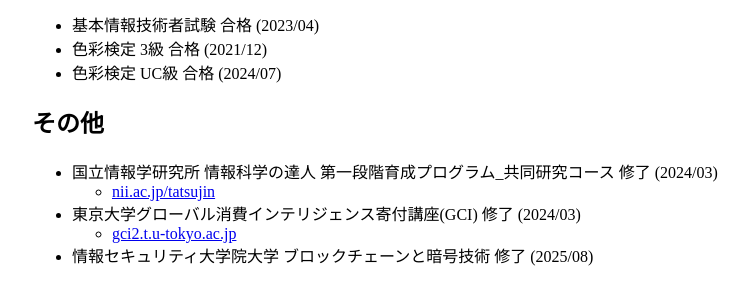
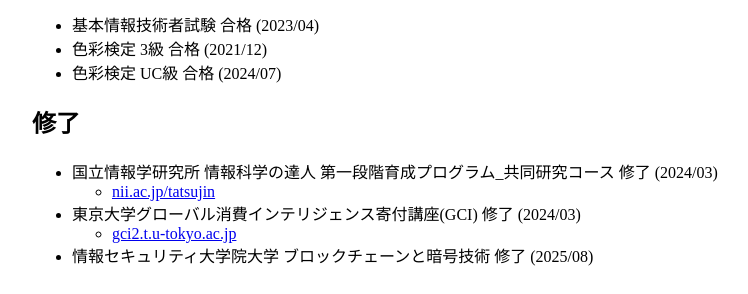
Before and after one commit to kogetsu0728/kogetsu0728.github.io, a Jekyll site: the page built from index.md, in a window 1280 px wide. Shown: the part 464-758 px from the top of the page, without its empty margins (228-976 px from the left). Built offline with Jekyll 4.4.1, drawn with Linux system fonts in a browser that asks for light colours.

Commit message:
見出しを修了に変更

```diff
--- a/index.md
+++ b/index.md
@@ -21,7 +21,7 @@
 - 色彩検定 3級 合格 (2021/12)
 - 色彩検定 UC級 合格 (2024/07)
 
-## その他
+## 修了
 - 国立情報学研究所 情報科学の達人 第一段階育成プログラム\_共同研究コース 修了 (2024/03)
     - [nii.ac.jp/tatsujin](https://www.nii.ac.jp/tatsujin/)
 - 東京大学グローバル消費インテリジェンス寄付講座(GCI) 修了 (2024/03)
```
